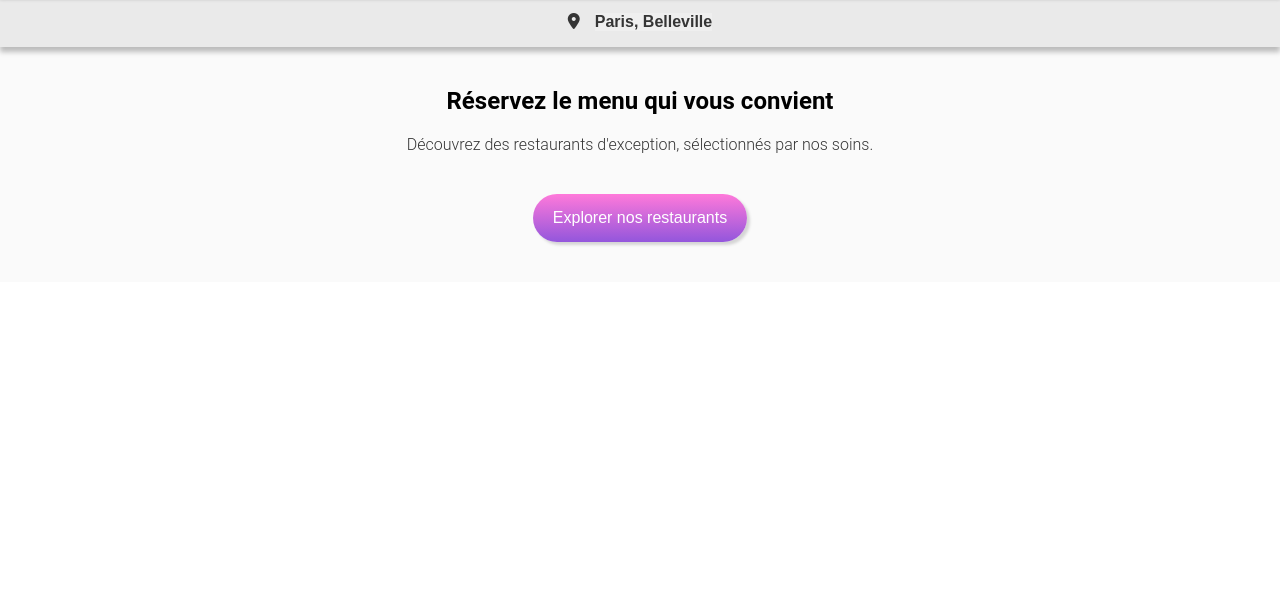
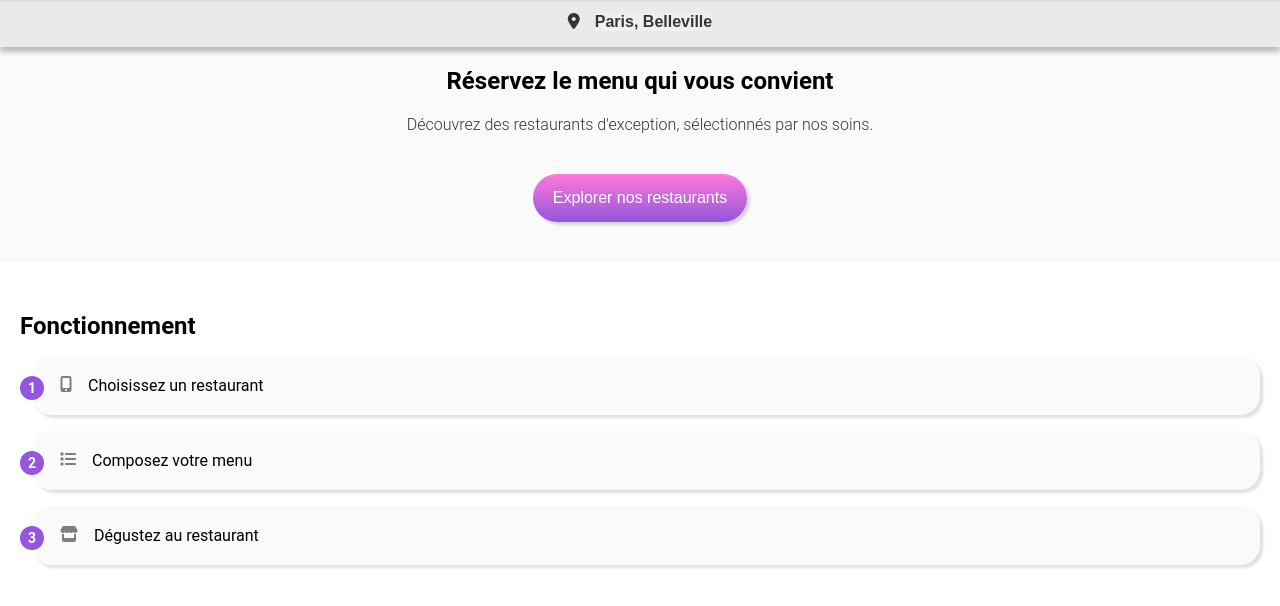
Before and after one commit to Iban-Iparaguirre/ohmyfood, a website: page index.html in a window 1280 px wide. Shown: the part 54-660 px from the top of the page. Drawn offline with Linux system fonts and the light colour scheme; a web font is replaced by a local one.

Commit message:
add functions homepage

```diff
--- a/index.html
+++ b/index.html
@@ -24,6 +24,27 @@
             <p class="explorer__subtitle">Découvrez des restaurants d'exception, sélectionnés par nos soins.</p>
             <button class="explorer__button">Explorer nos restaurants</button>
         </section>
+
+        <section class="function">
+            <h2 class="function__title">Fonctionnement</h2>
+            <ol class="function__list">
+                <li class="function__button">
+                    <span class="function__number">1</span>
+                    <i class="fa-solid fa-mobile-screen-button function__icon"></i>
+                    <span>Choisissez un restaurant</span>
+                </li>
+                <li class="function__button">
+                    <span class="function__number">2</span>
+                    <i class="fa-solid fa-list function__icon"></i>
+                    <span>Composez votre menu</span>
+                </li>
+                <li class="function__button">
+                    <span class="function__number">3</span>
+                    <i class="fa-solid fa-store function__icon"></i>
+                    <span>Dégustez au restaurant</span>
+                </li>
+            </ol>
+        </section>
     </main>
 
     <footer>
--- a/sass/style.scss
+++ b/sass/style.scss
@@ -7,6 +7,10 @@
 
 body {
     font-family: Roboto, sans-serif;
+}
+
+h2 {
+    margin: 30px 15px 15px 15px;
 }
 
 .header {
@@ -45,13 +49,14 @@ body {
     }
 }
 
+
+
 .explorer {
     padding: 20px;
     text-align: center;
     background-color: #fafafa;
 
     &__title {
-        padding: 20px 20px 0px 20px;
         margin: 0;
     }
 
@@ -82,3 +87,51 @@ body {
         opacity: 80%;
     }
 }
+
+.function {
+    padding: 20px 20px 30px 20px;
+
+    &__title {
+        margin-left: 0;
+    }
+
+    &__list {
+        margin: 0;
+        padding: 0;
+        list-style: none;
+    }
+
+    &__icon {
+       margin: 0 16px 0 8px;
+       color: #7e7e7e;
+    }
+
+    &__button:hover .function__icon {
+        color: #9356dc;
+    }
+
+    &__button {
+        padding: 20px;
+        margin: 16px 0 16px 12px;
+        box-shadow: 3px 3px 3px rgba(0, 0, 0, .125);
+        border-radius: 20px;
+        background-color: #fafafa;
+        display: flex;
+        position: relative;
+    }
+
+    &__number {
+        display: flex;
+        align-items: center;
+        justify-content: center;
+        width: 24px;
+        height: 24px;
+        border-radius: 50%;
+        background-color: #9356dc;
+        color: white;
+        font-size: 14px;
+        font-weight: 700;
+        position: absolute;
+        left: -12px;
+    }
+}
```
Also changed, not shown: assets/style.css, 1 other file.
